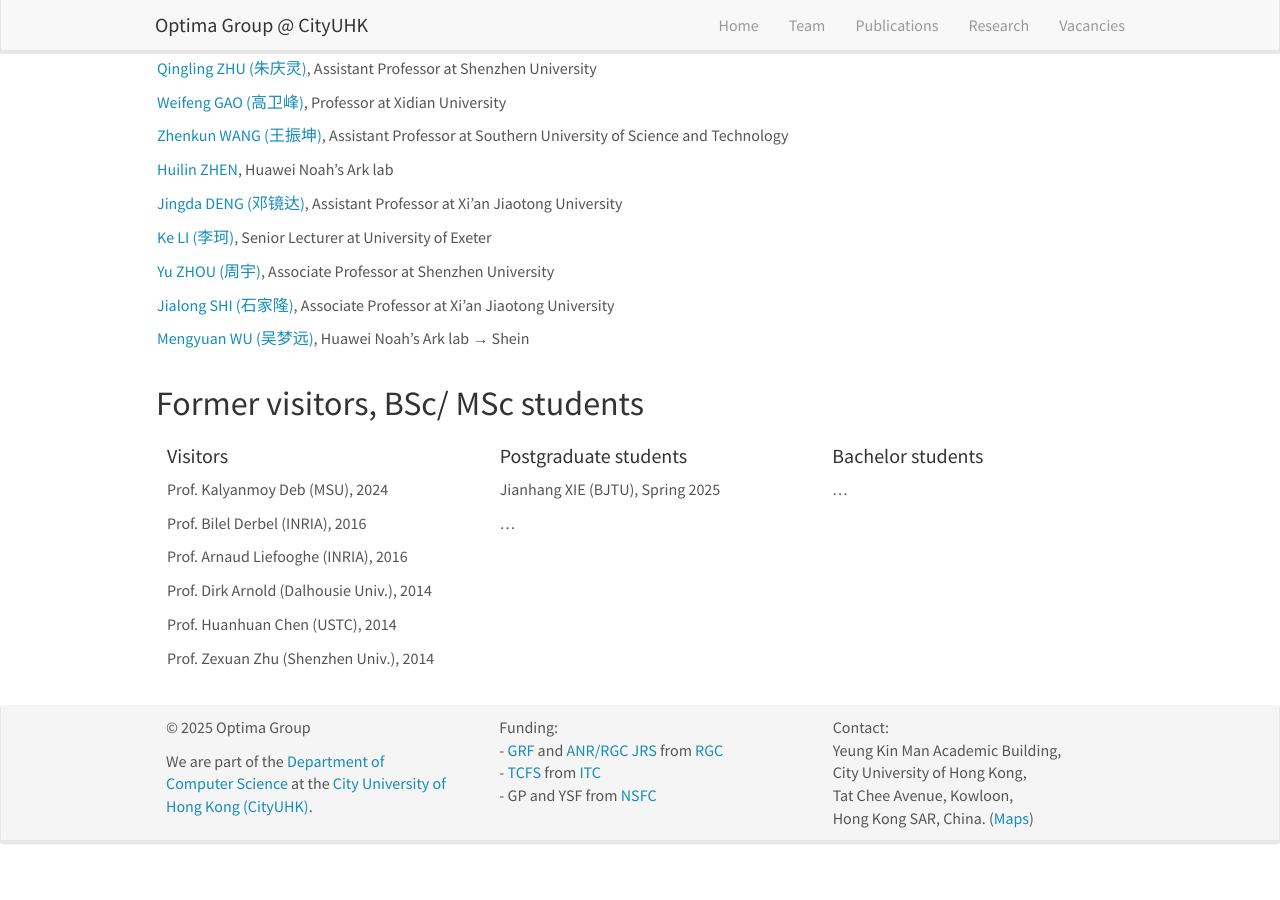
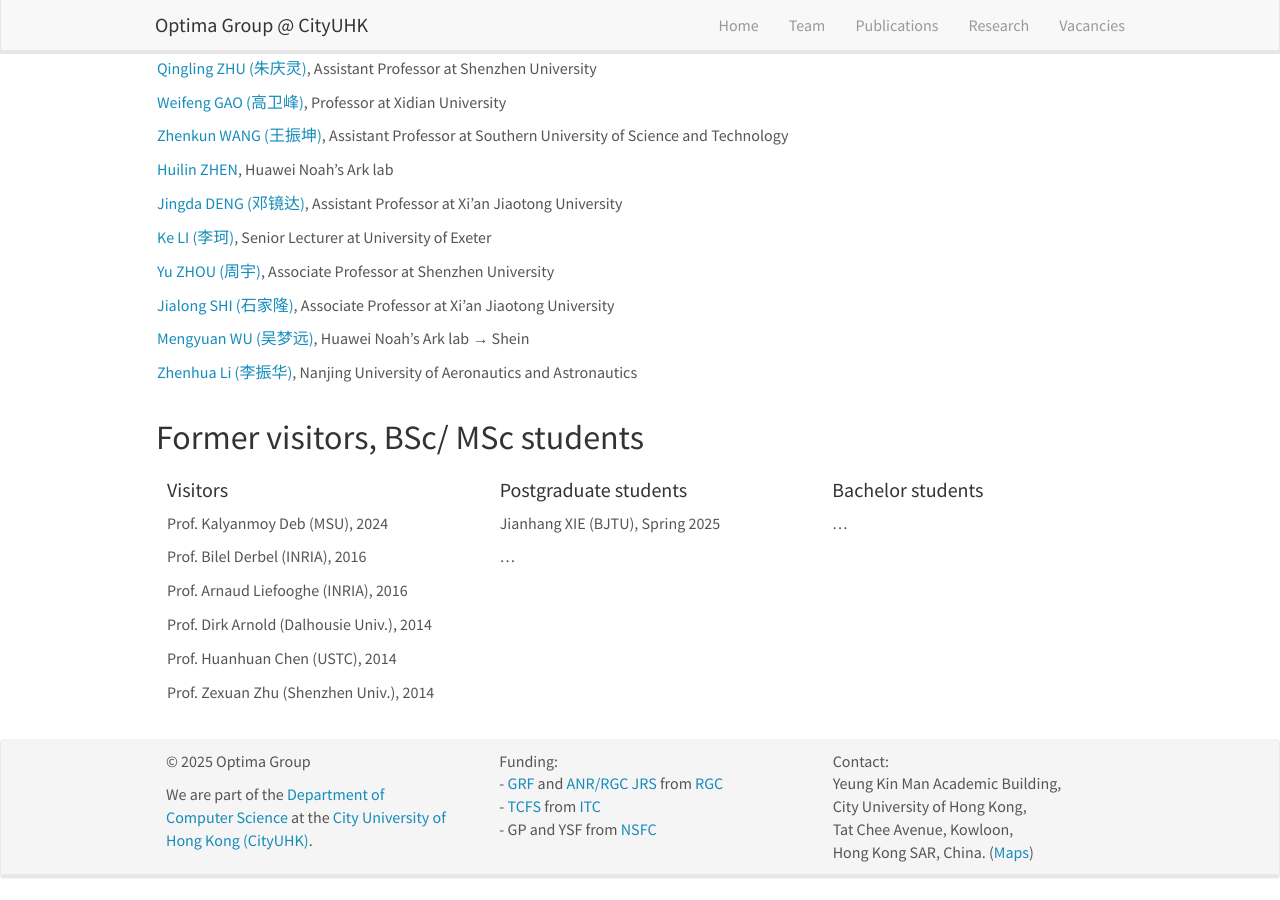
Before and after one commit to c4yg70/optima-cityu.github.io, a Jekyll site: the page built from _pages/team.md, in a window 1280 px wide and 900 px high, scrolled down 3366 px. Built offline with Jekyll 4.4.1, drawn with Linux system fonts in a browser that asks for light colours; nearby versions of some CDN libraries; before the commit the page ends 4232 px from its top, so only the background shows below that; some of the changed text lies outside the part shown.

Commit message:
Updates from CY.Lu

```diff
--- a/_data/alumni_members.yml
+++ b/_data/alumni_members.yml
@@ -72,3 +72,8 @@
   year: 2022
   affiliation: Huawei Noah's Ark lab &rarr; Shein
   url:
+
+- name: Zhenhua Li (李振华)
+  year: 2018
+  affiliation: Nanjing University of Aeronautics and Astronautics
+  url: https://scholar.google.com.hk/citations?user=auicQ2kAAAAJ
--- a/_data/team_member_PhDs.yml
+++ b/_data/team_member_PhDs.yml
@@ -71,7 +71,7 @@
   info: started September 2021
   url: https://scholar.google.com/citations?user=YqugGsQAAAAJ
   number_topic: 2
-  topic1: Evolution Etrategy
+  topic1: Evolution Strategy
   topic2: Multiobjective Optimization
 
 - name: Yuxiong QING (秦渝雄)
```
